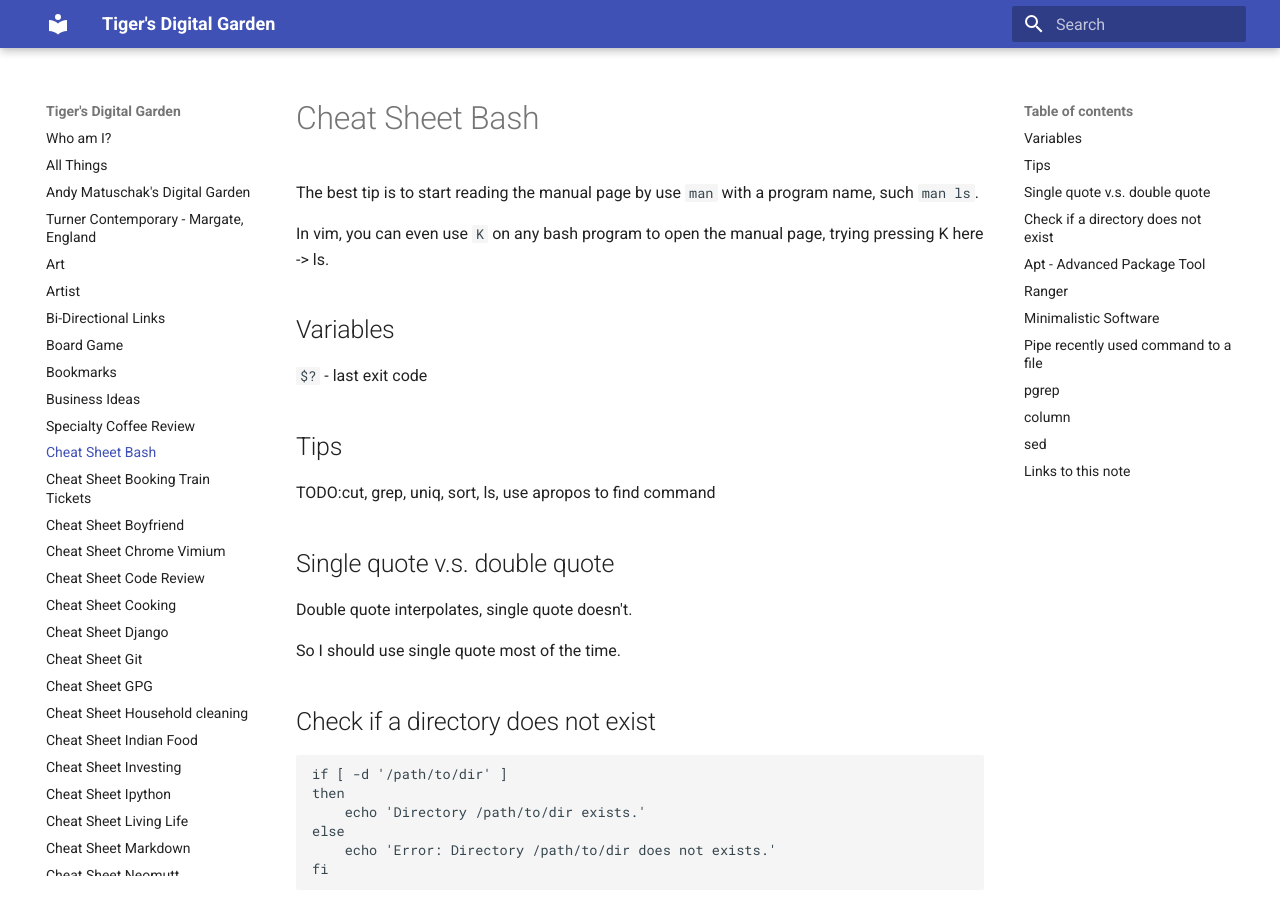
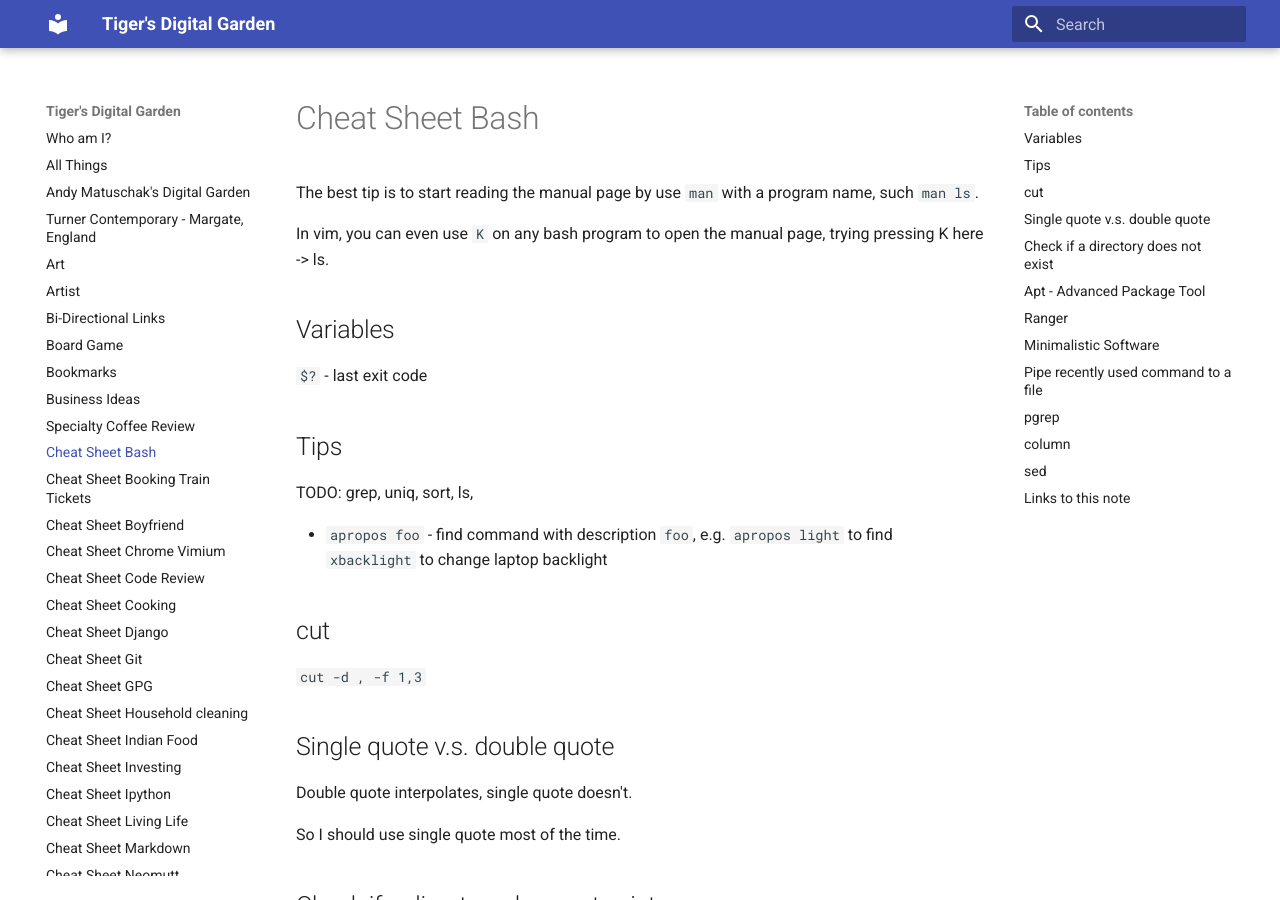
Before and after one commit to ynotstartups/notes, an MkDocs documentation site: the page built from notes/cheat-sheet-bash.md, in a window 1280 px wide and 900 px high. Built offline with MkDocs 1.6.1 and Material for MkDocs 9.7.7, drawn with Linux system fonts in a browser that asks for light colours.

Commit message:
add examples for cut and apropos

```diff
--- a/notes/cheat-sheet-bash.md
+++ b/notes/cheat-sheet-bash.md
@@ -10,7 +10,14 @@ In vim, you can even use `K` on any bash program to open the manual page, trying
 
 ## Tips
 
-TODO:cut, grep, uniq, sort, ls, use apropos to find command
+TODO: grep, uniq, sort, ls,
+
+- `apropos foo` - find command with description `foo`, e.g. `apropos light`
+  to find `xbacklight` to change laptop backlight
+
+## cut
+
+`cut -d , -f 1,3`
 
 ## Single quote v.s. double quote
 
```
